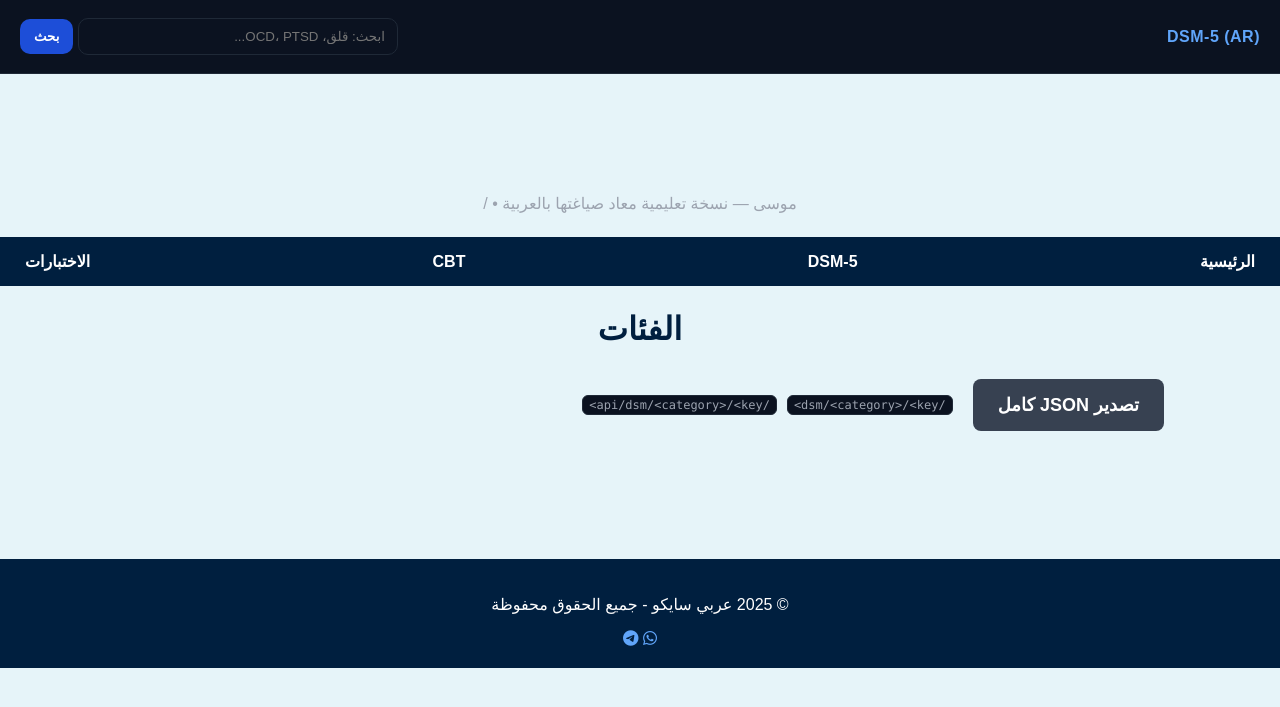
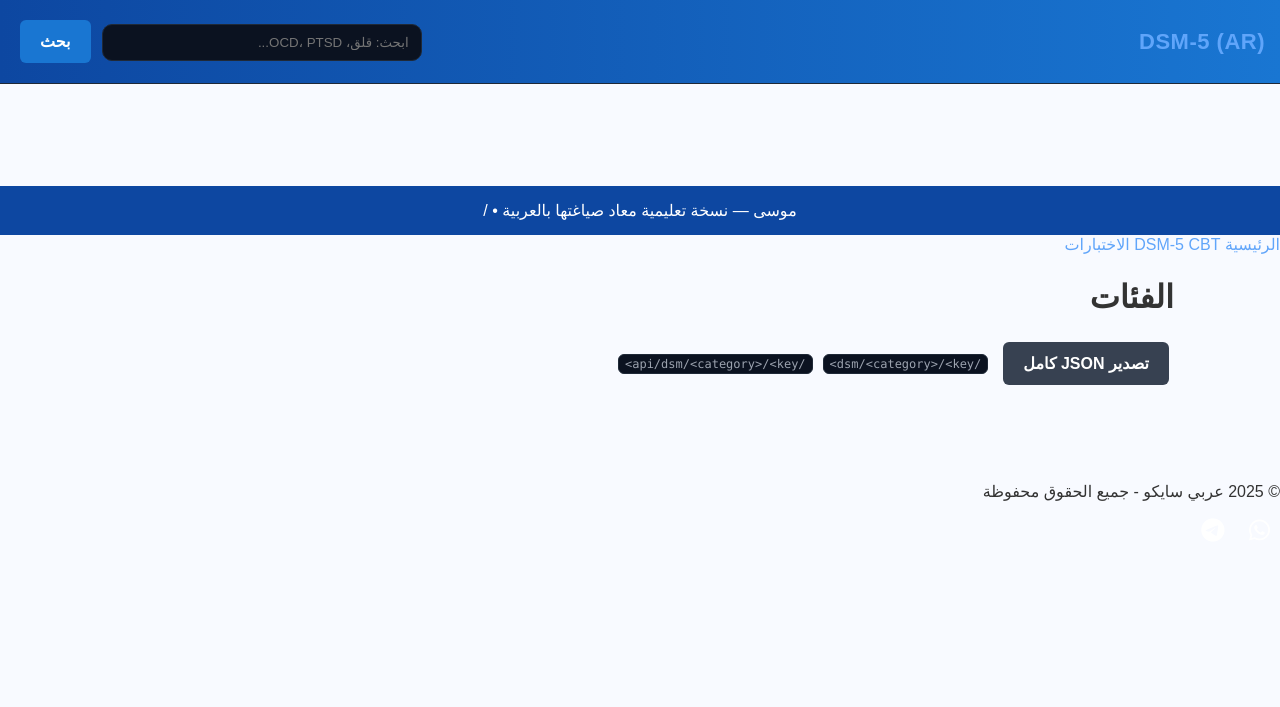
Before and after one commit to mhfh1414/arabi-psycho-site, a Flask app: page / in a window 1280 px wide. Shown: the top 707 px of the page. Run offline with Flask 3, Linux system fonts and the light colour scheme; some libraries are stand-ins or nearby versions.

Commit message:
Update styles.css

```diff
--- a/static/styles.css
+++ b/static/styles.css
@@ -1,67 +1,83 @@
+/* الخلفية والألوان الأساسية */
 body {
+  font-family: 'Tajawal', Arial, sans-serif;
   margin: 0;
-  font-family: 'Tajawal', sans-serif;
-  background: #e6f4f9; /* سماوي فاتح */
-  color: #001f3f;      /* كحلي */
-  text-align: center;
+  padding: 0;
+  background-color: #f8faff;
+  color: #333;
 }
 
-/* شريط علوي */
-.navbar {
-  background: #001f3f; /* كحلي */
+/* شريط العنوان */
+header {
+  background: linear-gradient(to right, #0d47a1, #1976d2); /* كحلي متدرج */
   color: #fff;
   padding: 15px;
-  display: flex;
-  justify-content: space-between;
-  align-items: center;
+  text-align: center;
+  font-size: 22px;
+  font-weight: bold;
 }
 
-.navbar a {
-  color: #fff;
-  margin: 0 10px;
+/* القائمة العلوية */
+nav {
+  background-color: #1565c0;
+  display: flex;
+  justify-content: center;
+  gap: 20px;
+  padding: 10px;
+}
+
+nav a {
+  color: white;
   text-decoration: none;
   font-weight: bold;
 }
 
-.navbar a:hover {
-  text-decoration: underline;
+nav a:hover {
+  color: #ffeb3b; /* اصفر عند المرور */
 }
 
 /* المحتوى */
-.content {
-  padding: 40px 20px;
+.container {
+  padding: 30px;
+  text-align: center;
 }
 
-.btn {
-  display: inline-block;
-  background: #0074D9; /* أزرق سماوي */
+/* الأزرار */
+button, .btn {
+  background-color: #1976d2;
+  border: none;
+  padding: 12px 20px;
   color: #fff;
-  padding: 15px 25px;
-  margin: 10px;
-  border-radius: 8px;
-  text-decoration: none;
-  font-size: 18px;
+  font-size: 16px;
+  border-radius: 6px;
+  cursor: pointer;
+  margin: 5px;
 }
 
-.btn:hover {
-  background: #005fa3;
+button:hover, .btn:hover {
+  background-color: #0d47a1;
 }
 
 /* الفوتر */
-.footer {
-  margin-top: 50px;
-  padding: 20px;
-  background: #001f3f;
-  color: #fff;
+footer {
+  margin-top: 30px;
+  background-color: #0d47a1;
+  color: white;
+  text-align: center;
+  padding: 15px;
+  position: relative;
+  bottom: 0;
+  width: 100%;
 }
 
-.footer .icon {
-  font-size: 28px;
+/* أيقونات واتساب وتيليجرام */
+.social-icons {
+  margin-top: 10px;
+}
+
+.social-icons a {
   margin: 0 10px;
   color: white;
+  font-size: 24px;
   text-decoration: none;
 }
-
-.footer .icon:hover {
-  opacity: 0.8;
-}
```
